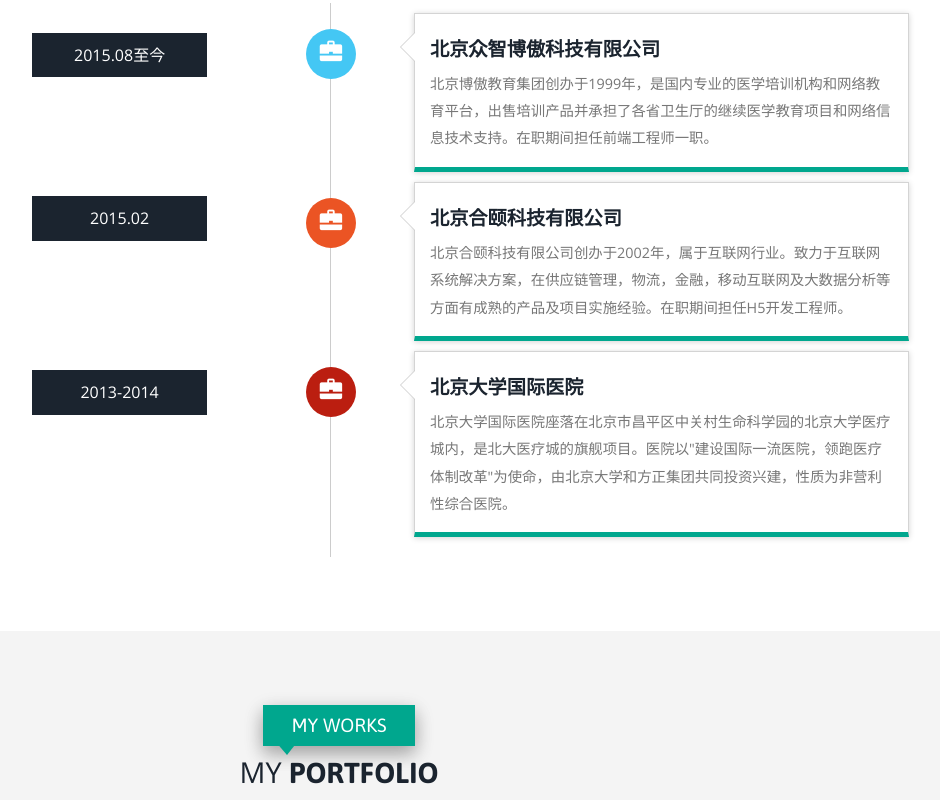
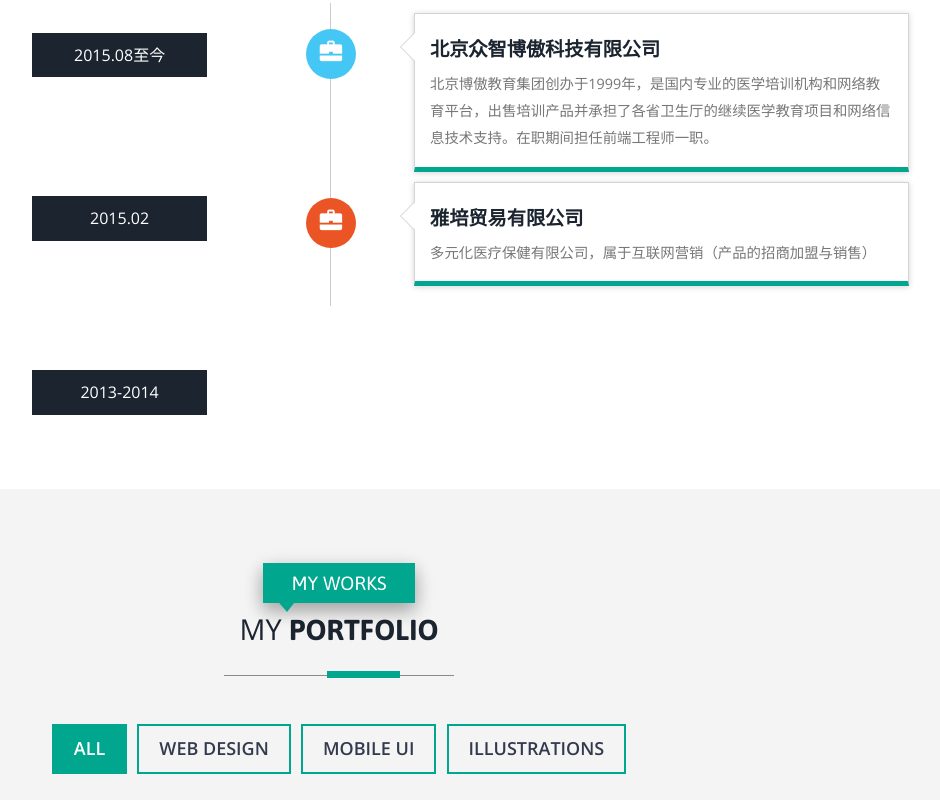
Before and after one commit to AImi1990/HomePage, a plain HTML site: page index.html in a window 1280 px wide. Shown: the part 2276-3076 px from the top of the page, without its empty margins (301-1241 px from the left). Drawn offline with nearby package versions, Linux system fonts and the light colour scheme; files whose address does not match are found by name.

Commit message:
Update index.html

```diff
--- a/index.html
+++ b/index.html
@@ -312,24 +312,10 @@ Smartphone Compatible web template, free webdesigns for Nokia, Samsung, LG, Sony
 																  <div class="timeline-badge primary"><i class="glyphicon glyphicon-briefcase"></i></div>
 																  <div class="timeline-panel">
 																	<div class="timeline-heading">
-																	  <h4 class="timeline-title">北京合颐科技有限公司</h4>
+																	  <h4 class="timeline-title">雅培贸易有限公司</h4>
 																	</div>
 																	<div class="timeline-body">
-																	  <p>北京合颐科技有限公司创办于2002年，属于互联网行业。致力于互联网系统解决方案，在供应链管理，物流，金融，移动互联网及大数据分析等方面有成熟的产品及项目实施经验。在职期间担任H5开发工程师。 </p>
-																	</div>
-																  </div>
-																</li>
-
-
-
-																<li>
-																  <div class="timeline-badge danger"><i class="glyphicon glyphicon-briefcase"></i></div>
-																  <div class="timeline-panel">
-																	<div class="timeline-heading">
-																	  <h4 class="timeline-title">北京大学国际医院</h4>
-																	</div>
-																	<div class="timeline-body">
-																	  <p>北京大学国际医院座落在北京市昌平区中关村生命科学园的北京大学医疗城内，是北大医疗城的旗舰项目。医院以"建设国际一流医院，领跑医疗体制改革"为使命，由北京大学和方正集团共同投资兴建，性质为非营利性综合医院。</p>
+																	  <p>多元化医疗保健有限公司，属于互联网营销（产品的招商加盟与销售）</p>
 																	</div>
 																  </div>
 																</li>
```
